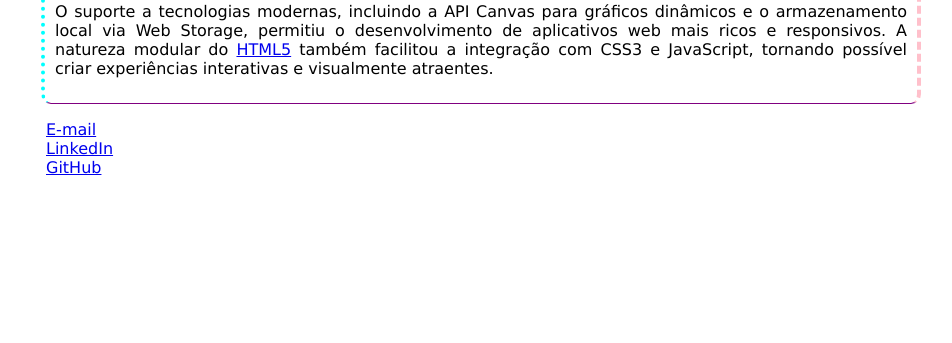
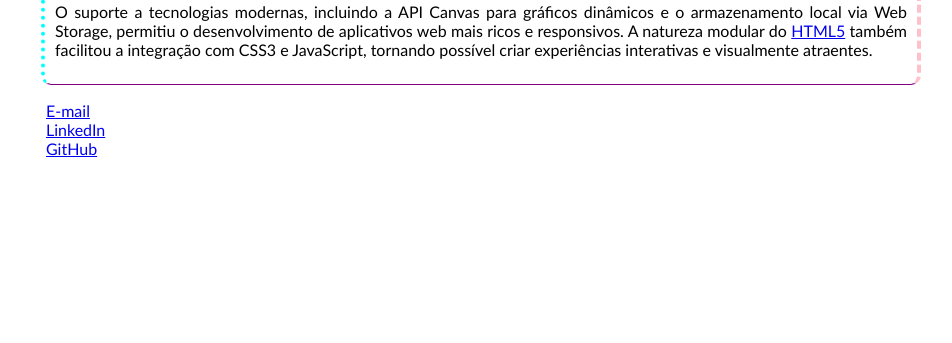
Before and after one commit to flaviocalves/flaviocalves, a plain HTML site: page index.html in a window 1280 px wide. Shown: the part 457-800 px from the top of the page, without its empty margins (159-1111 px from the left). Drawn offline with Linux system fonts and the light colour scheme.

Commit message:
Mudar fonte do projeto html5

```diff
--- a/style.css
+++ b/style.css
@@ -1,6 +1,6 @@
 body {
     background-color: #FFF;
-    font-family: Verdana;
+    font-family: Calibri;
     max-width: 900px;
     margin: auto;
 }
```
